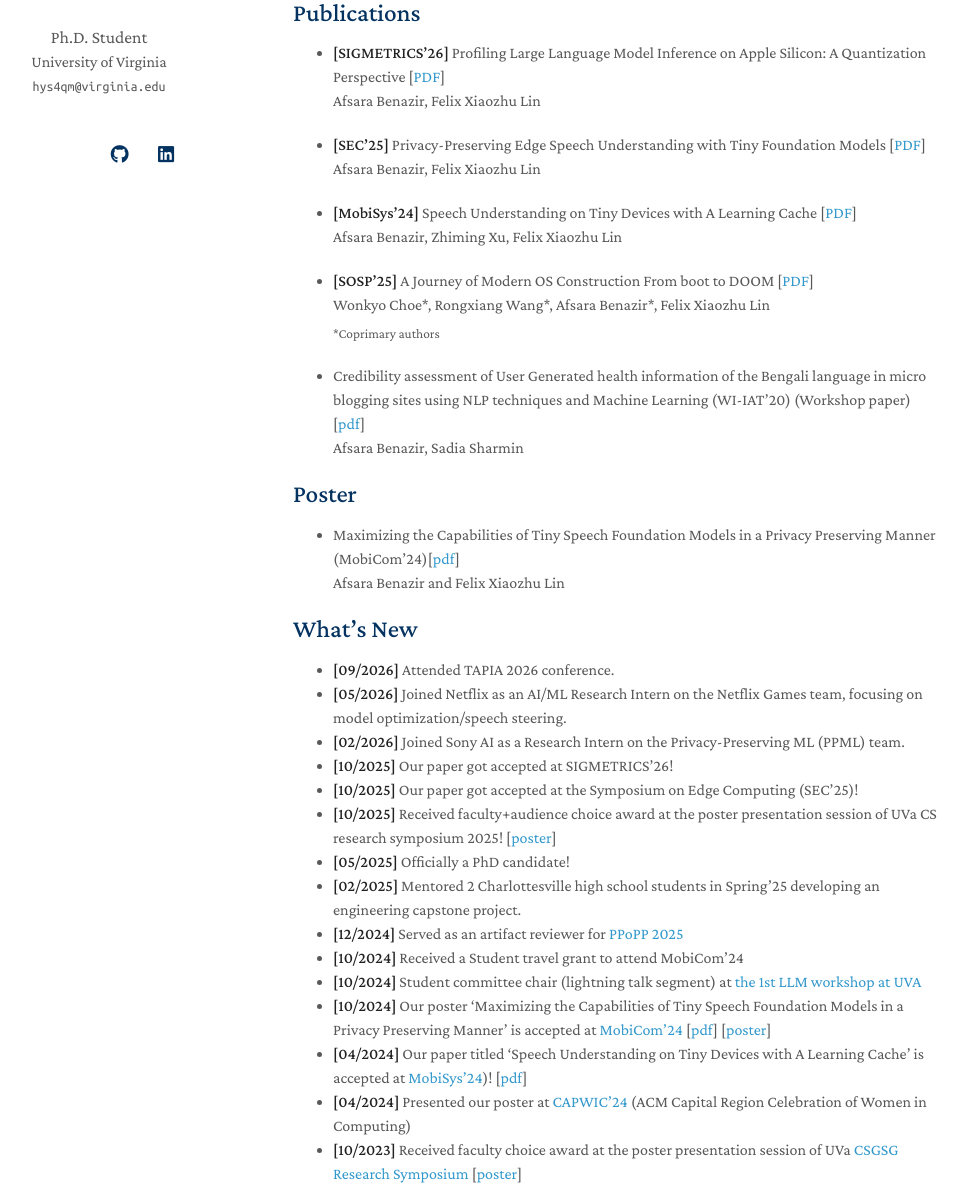
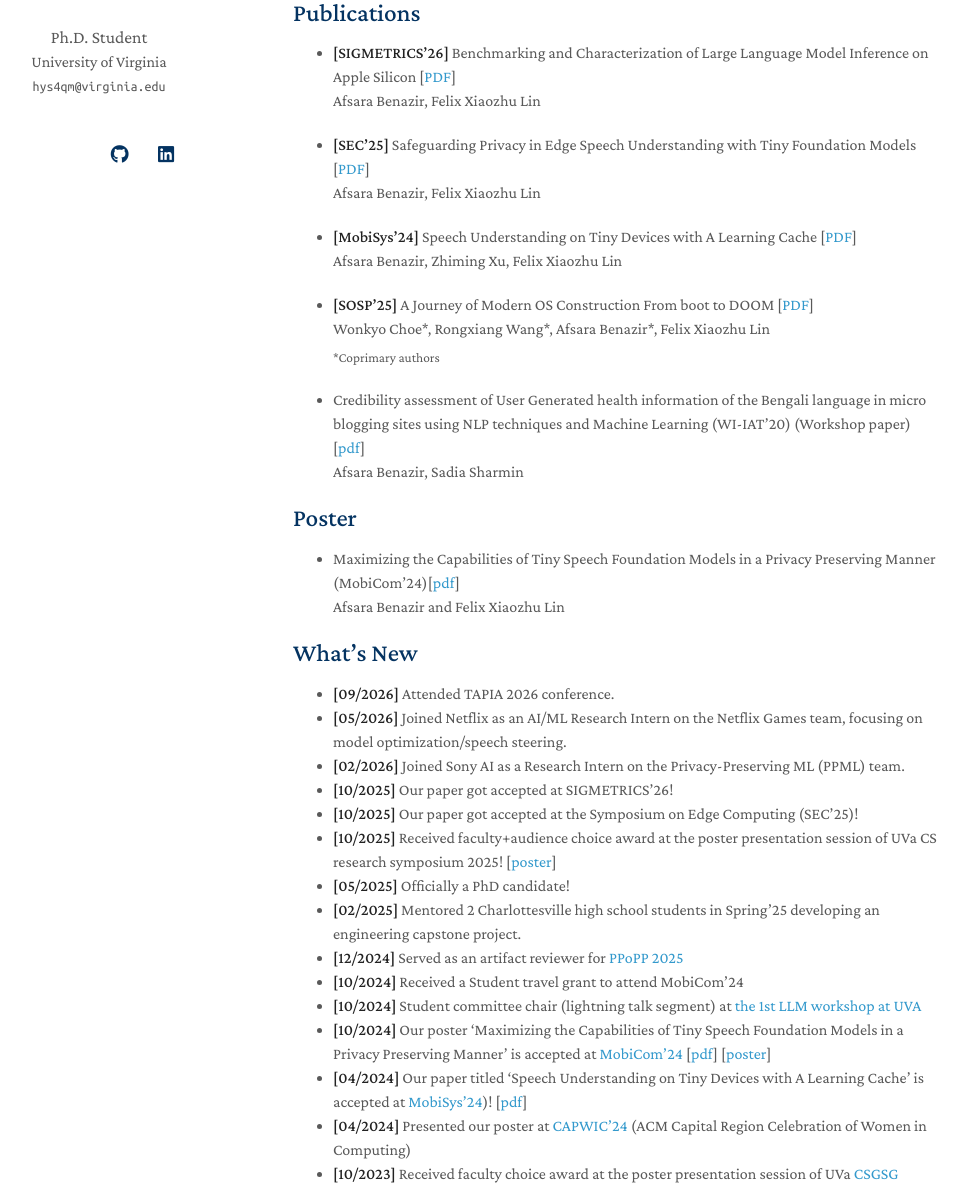
Before and after one commit to afsara-ben/aben.github.io, a Jekyll site: the page built from index.md, in a window 1280 px wide and 1400 px high, scrolled down 378 px. Shown: the part 216-1400 px from the top of the window, without its empty margins (177-1145 px from the left). Built offline with Jekyll 4.4.1, drawn with Linux system fonts in a browser that asks for light colours; nearby versions of some CDN libraries; a style sheet for code colours, icons or effects is not loaded; our own code applies the rules of GitHub Pages for plain Markdown files; some of the changed text lies outside the part shown.

```diff
--- a/index.md
+++ b/index.md
@@ -19,10 +19,10 @@ I am motivated to build efficient AI systems to ensure optimal LLM serving. I bu
 **I am seeking full time Research Scientist positions. Please feel free to reach out to me!**
 
 ## Publications
-- **[SIGMETRICS'26]** Profiling Large Language Model Inference on Apple Silicon: A Quantization Perspective [[PDF](https://dl.acm.org/doi/pdf/10.1145/3771563)] \
+- **[SIGMETRICS'26]** Benchmarking and Characterization of Large Language Model Inference on Apple Silicon [[PDF](https://dl.acm.org/doi/pdf/10.1145/3771563)] \
   Afsara Benazir, Felix Xiaozhu Lin
 
-- **[SEC'25]** Privacy-Preserving Edge Speech Understanding with Tiny Foundation Models [[PDF](https://dl.acm.org/doi/pdf/10.1145/3769102.3770609)] \
+- **[SEC'25]** Safeguarding Privacy in Edge Speech Understanding with Tiny Foundation Models [[PDF](https://dl.acm.org/doi/pdf/10.1145/3769102.3770609)] \
   Afsara Benazir, Felix Xiaozhu Lin
 
 - **[MobiSys'24]** Speech Understanding on Tiny Devices with A Learning Cache [[PDF](https://dl.acm.org/doi/pdf/10.1145/3643832.3661886)] \
```
Also changed, not shown: other parts of index.md (+3 -0 lines).
